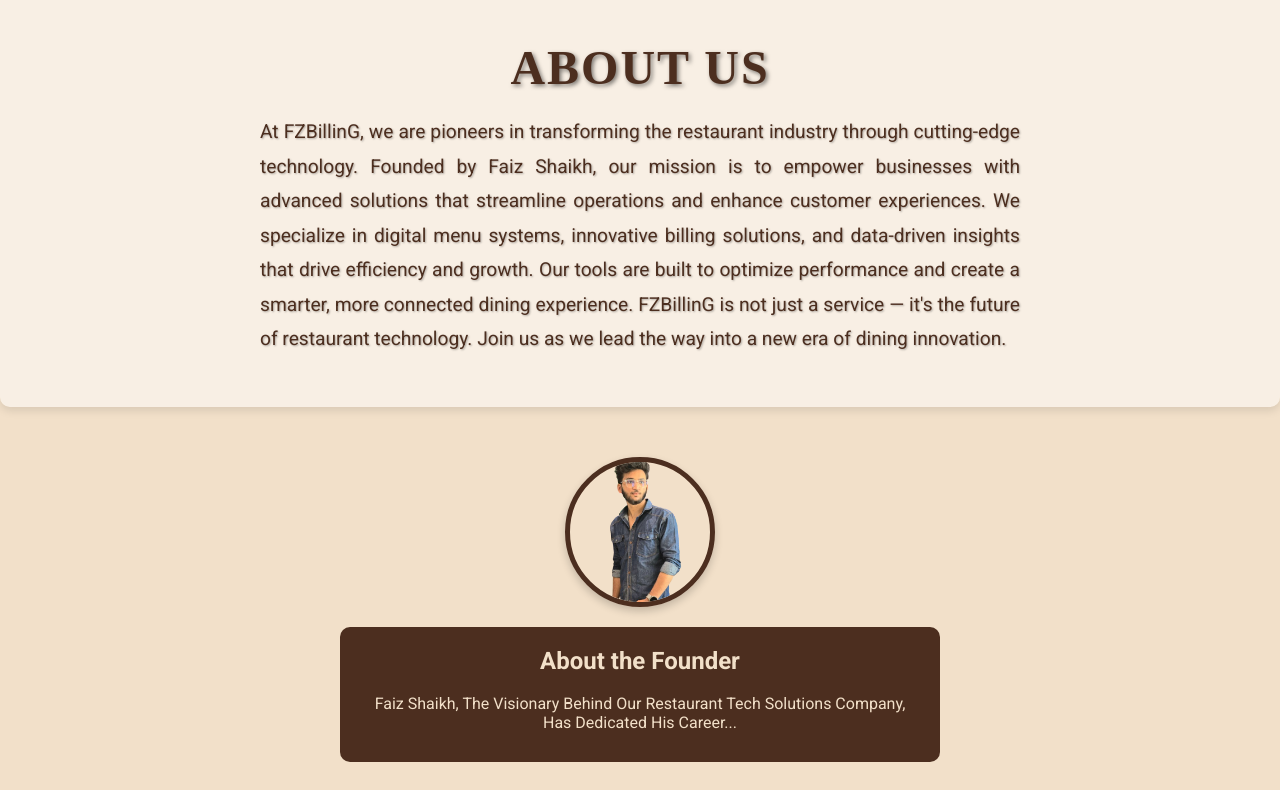
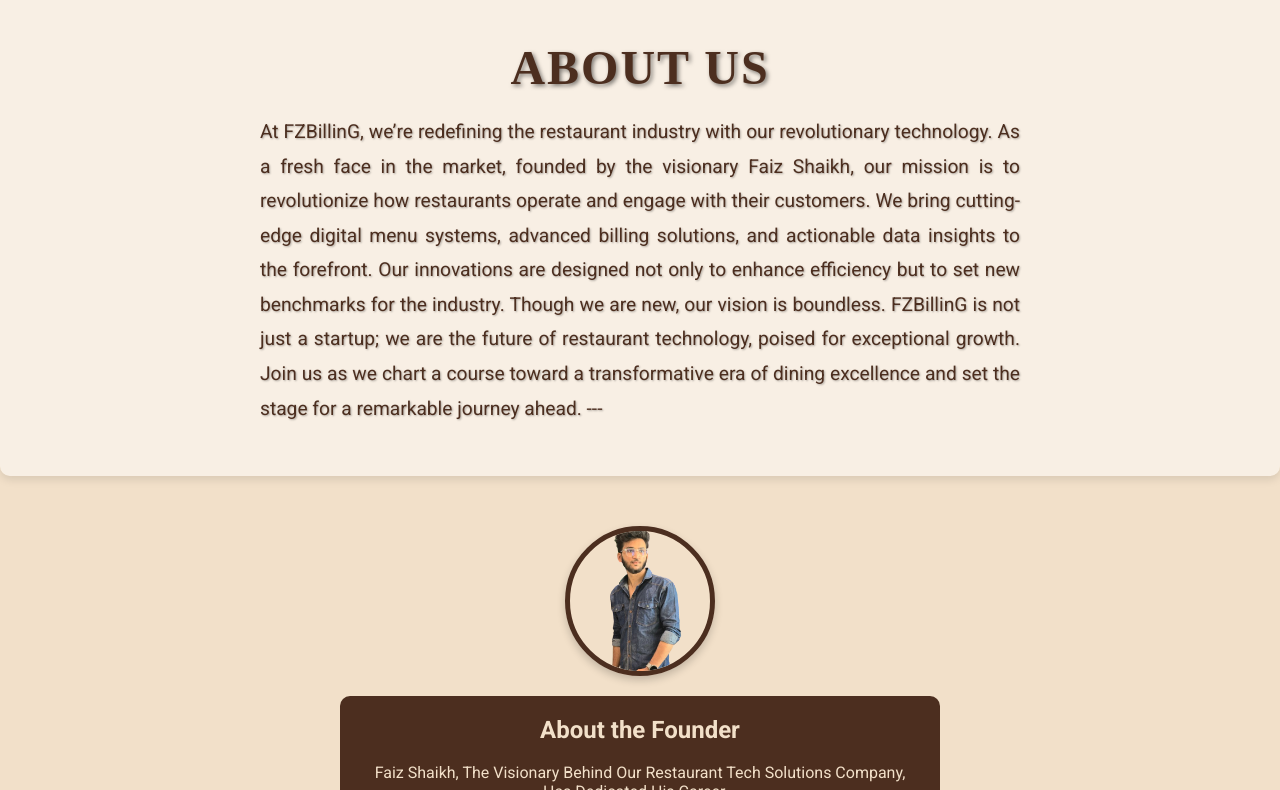
Before and after one commit to Frontend-Manager/Main, a plain HTML site: page index.html in a window 1280 px wide. Shown: the part 912-1702 px from the top of the page. Drawn offline with Linux system fonts and the light colour scheme.

Commit message:
Update index.html

```diff
--- a/index.html
+++ b/index.html
@@ -35,11 +35,15 @@
     <!-- About Us Section -->
     <section id="about" class="about-us">
         <h2>About Us</h2>
-        <p>At FZBillinG, we are pioneers in transforming the restaurant industry through cutting-edge technology. Founded by Faiz Shaikh, our mission is to empower businesses with advanced solutions that streamline operations and enhance customer experiences.
+        <p>
 
-            We specialize in digital menu systems, innovative billing solutions, and data-driven insights that drive efficiency and growth. Our tools are built to optimize performance and create a smarter, more connected dining experience.
+At FZBillinG, we’re redefining the restaurant industry with our revolutionary technology. As a fresh face in the market, founded by the visionary Faiz Shaikh, our mission is to revolutionize how restaurants operate and engage with their customers.
 
-            FZBillinG is not just a service — it's the future of restaurant technology. Join us as we lead the way into a new era of dining innovation.</p>
+We bring cutting-edge digital menu systems, advanced billing solutions, and actionable data insights to the forefront. Our innovations are designed not only to enhance efficiency but to set new benchmarks for the industry.
+
+Though we are new, our vision is boundless. FZBillinG is not just a startup; we are the future of restaurant technology, poised for exceptional growth. Join us as we chart a course toward a transformative era of dining excellence and set the stage for a remarkable journey ahead.
+
+---</p>
     </section>
 
     <!-- Founder Section -->
```
